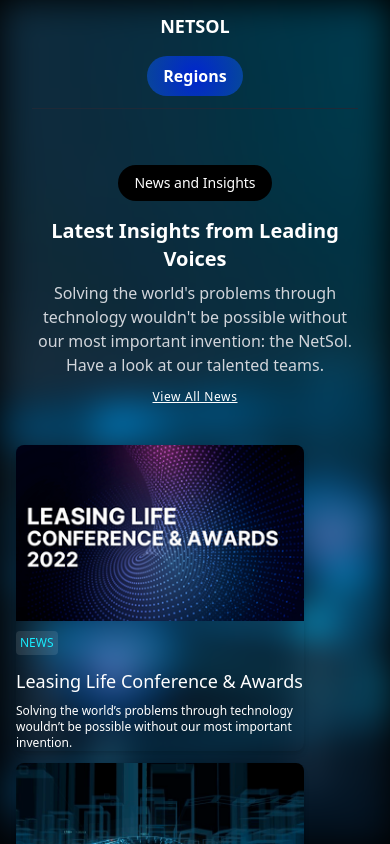
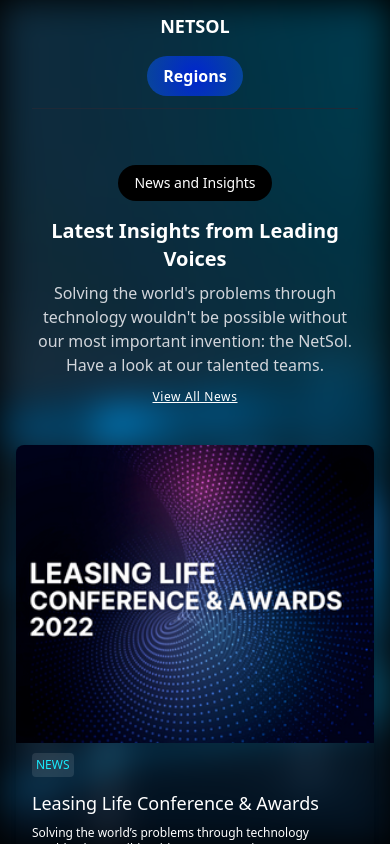
Before and after one commit to ahmadhassaan11/app-interface-nuxt3, a Nuxt app: page / in a window 390 px wide. Shown: the top 844 px of the page. Built offline with nearby package versions, Linux system fonts and the light colour scheme.

Commit message:
fix: added responsiveness

```diff
--- a/components/NewsCard.vue
+++ b/components/NewsCard.vue
@@ -1,13 +1,13 @@
 <template>
   <div class="flex flex-col bg-transparent rounded-lg shadow-md overflow-hidden">
-    <img :src="image" alt="news image" class="w-72 h-44 object-cover" />
-    <div class="pt-2">
+    <img :src="image" alt="news image" class="w-full sm:w-72 h-auto sm:h-44 object-cover" />
+    <div class="pt-2 px-4 sm:px-0">
       <div class="bg-white bg-opacity-10 text-xs uppercase rounded inline-block px-1 py-1 self-start mb-3" style="color: #18EBFE;">
         {{ tag }}
       </div>
 
-      <h2 class="w-72 text-white text-lg mb-2">{{ title }}</h2>
-      <p class="w-72 text-white text-xs">{{ description }}</p>
+      <h2 class="w-full sm:w-72 text-white text-lg mb-2">{{ title }}</h2>
+      <p class="w-full sm:w-72 text-white text-xs">{{ description }}</p>
     </div>
   </div>
 </template>
```
